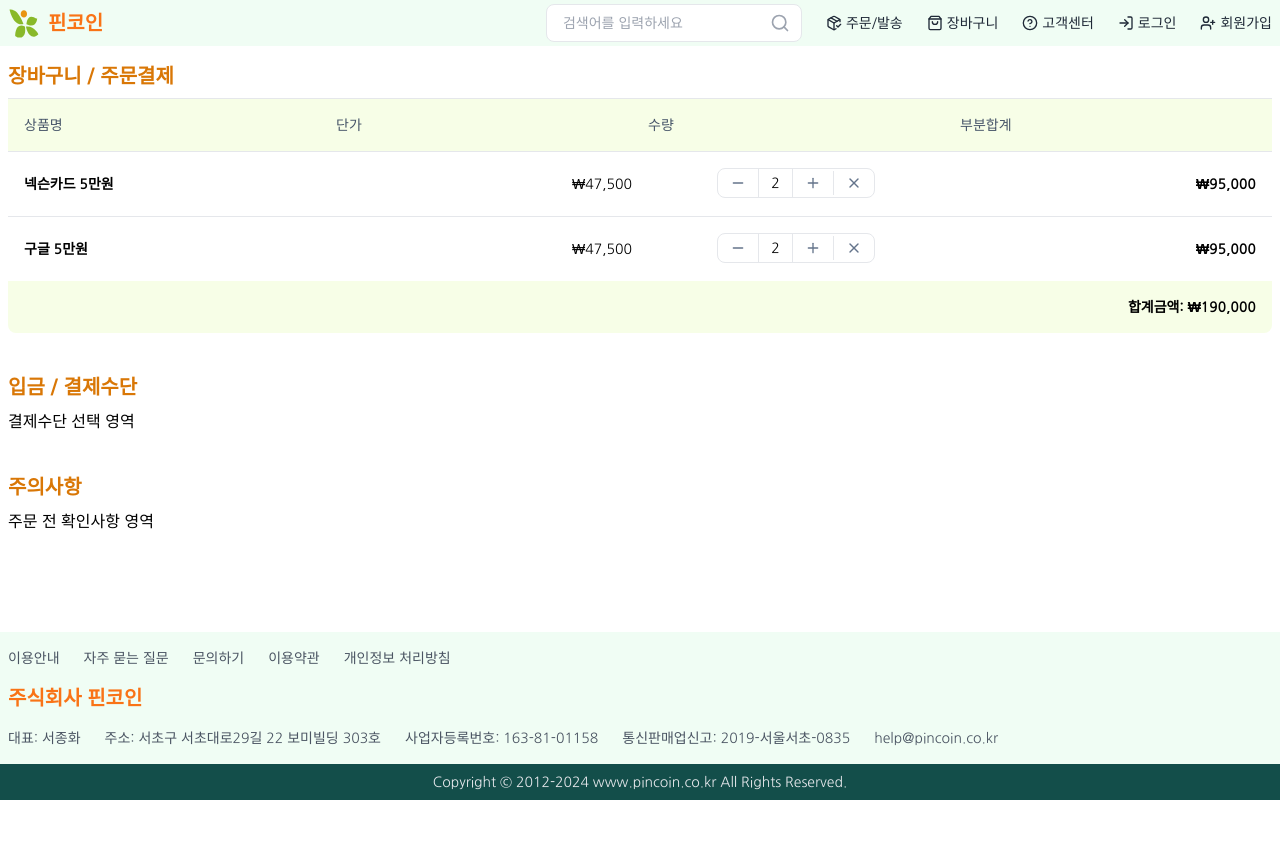
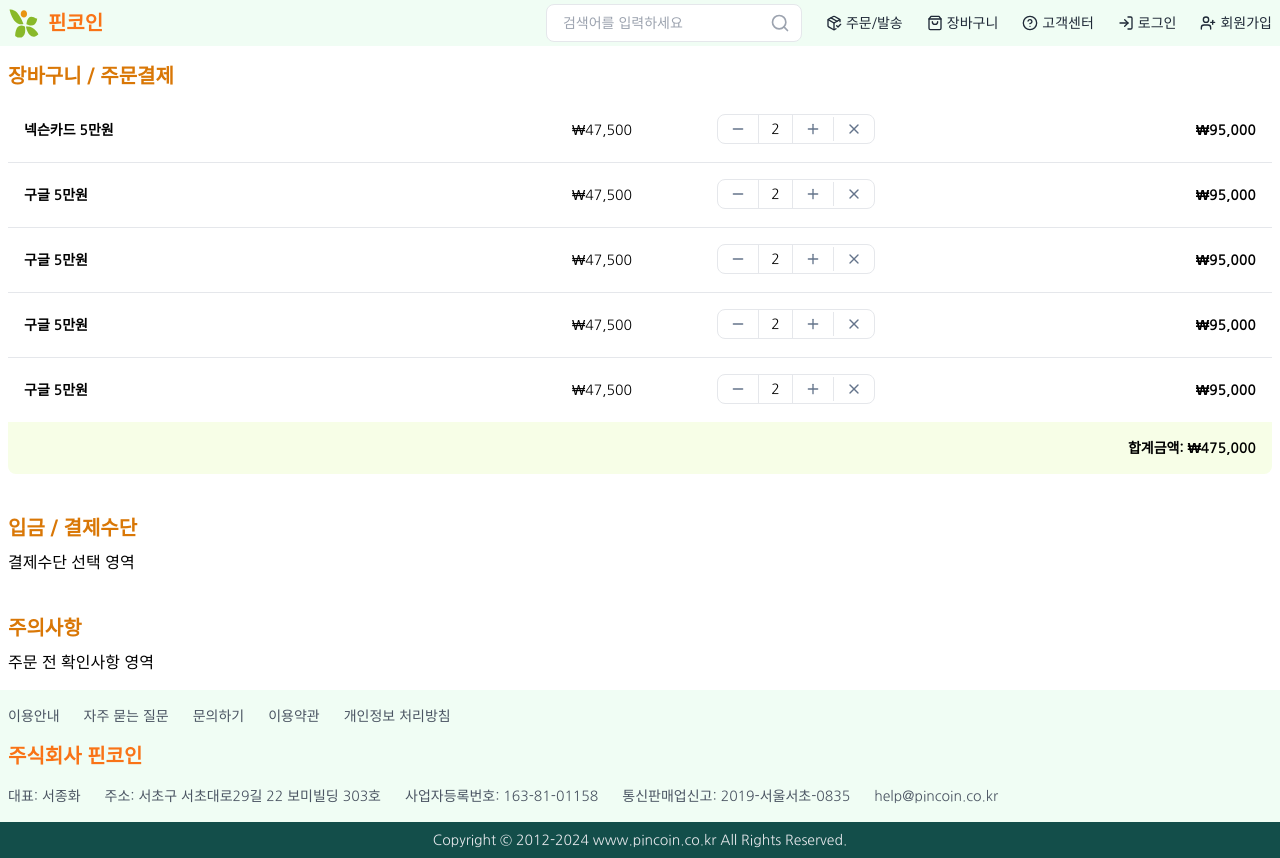
Before and after one commit to mairoo/guava, a Next.js app: page /shop/cart in a window 1280 px wide. Before the commit the page ends 800 px from the top, so only its background shows below. Built offline with nearby package versions, Linux system fonts and the light colour scheme.

Commit message:
table header grid css

```diff
--- a/src/app/shop/cart/page.tsx
+++ b/src/app/shop/cart/page.tsx
@@ -1,4 +1,3 @@
-import { TableHeader } from '@/components/common';
 import { FlexColumn, TitledSection } from '@/components/layout';
 import { Card, CardContent } from '@/components/ui/card';
 import { formatKRW } from '@/utils';
@@ -8,6 +7,9 @@ const CartPage = () => {
   const cartItems = [
     { id: 1, name: '넥슨카드 5만원', price: 47500, quantity: 2 },
     { id: 2, name: '구글 5만원', price: 47500, quantity: 2 },
+    { id: 3, name: '구글 5만원', price: 47500, quantity: 2 },
+    { id: 4, name: '구글 5만원', price: 47500, quantity: 2 },
+    { id: 5, name: '구글 5만원', price: 47500, quantity: 2 },
   ];
 
   const totalAmount = cartItems.reduce(
@@ -17,7 +19,6 @@ const CartPage = () => {
 
   const DesktopView = (
     <div className="hidden lg:block">
-      <TableHeader columns={['상품명', '단가', '수량', '부분합계']} />
       <div className="divide-y">
         {cartItems.map((item) => (
           <div
@@ -62,7 +63,7 @@ const CartPage = () => {
         <Card key={item.id} className="hover:bg-slate-50 transition-colors">
           <CardContent className="pt-6">
             <div className="space-y-3">
-              <div className="text-sm font-medium">{item.name}</div>
+              <div className="text-sm font-semibold">{item.name}</div>
               <div className="flex justify-between items-center">
                 <span className="text-sm">단가</span>
                 <span className="text-sm">{formatKRW.format(item.price)}</span>
--- a/src/components/common/TableHeader.tsx
+++ b/src/components/common/TableHeader.tsx
@@ -1,11 +1,36 @@
-export const TableHeader = ({ columns }: { columns: string[] }) => (
+import React from 'react';
+
+const getGridClassByColumnCount = (count: number) => {
+  const gridClasses: { [key: number]: string } = {
+    2: 'grid-cols-2',
+    3: 'grid-cols-3',
+    4: 'grid-cols-4',
+    5: 'grid-cols-5',
+    6: 'grid-cols-6',
+    // 필요한 만큼 추가
+  };
+
+  return gridClasses[count] || 'grid-cols-4';
+};
+
+export const TableHeader = ({ columns }: { columns: string[] }) => {
+  const gridClass = getGridClassByColumnCount(columns.length);
+
+  return (
     <div
-    className={`grid grid-cols-${columns.length} gap-4 p-4 bg-lime-50 border-y font-medium`}
+      className={`grid ${gridClass} gap-4 p-4 bg-lime-50 border-y font-medium`}
     >
       {columns.map((col, index) => (
-      <div key={index} className="text-sm text-slate-600">
+        <div
+          key={index}
+          className={`text-sm text-slate-600 ${
+            // 특정 열에 대한 추가 스타일링이 필요한 경우
+            index === columns.length - 1 ? 'text-right' : ''
+          }`}
+        >
           {col}
         </div>
       ))}
     </div>
   );
+};
```
Lines whose indentation alone changed are shown as unchanged.
